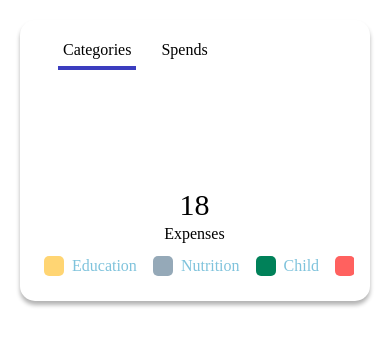
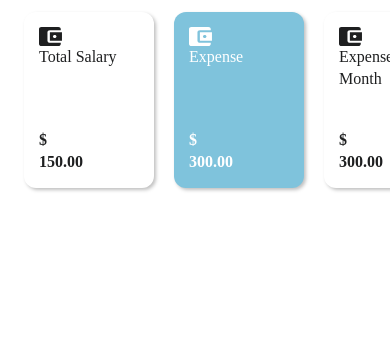
Before and after one commit to niluc/DST, a React Native app: screen / in a window 390 px wide. Shown: the top 346 px of the page. Built offline with nearby package versions, Linux system fonts and the light colour scheme; some icons are missing.

Commit message:
Big List for overview

```diff
--- a/App.js
+++ b/App.js
@@ -1,163 +1,26 @@
 import React from 'react';
-import {Chart} from './tk/chart';
-import {COLORS} from './tk/chart/theme';
+import BigList from './bigList';
 
 const App = () => {
-  let categoriesData = [
+  let data = [
     {
       id: 1,
-      name: 'Education',
-      color: COLORS.yellow,
-      expenses: [
-        {
-          id: 1,
-          title: 'Tuition Fee',
-          description: 'Tuition fee',
-          total: 100.0,
-        },
-        {
-          id: 2,
-          title: 'Arduino',
-          description: 'Hardward',
-          total: 30.0,
-        },
-        {
-          id: 3,
-          title: 'Javascript Books',
-          description: 'Javascript books',
-          total: 20.0,
-        },
-        {
-          id: 4,
-          title: 'PHP Books',
-          description: 'PHP books',
-          total: 20.0,
-        },
-      ],
+      title: 'Total Salary',
+      value: 150,
     },
     {
       id: 2,
-      name: 'Nutrition',
-      color: COLORS.lightBlue,
-      expenses: [
-        {
-          id: 5,
-          title: 'Vitamins',
-          description: 'Vitamin',
-          total: 25.0,
-        },
-
-        {
-          id: 6,
-          title: 'Protein powder',
-          description: 'Protein',
-          total: 50.0,
-        },
-      ],
+      title: 'Expense',
+      value: 300,
     },
     {
       id: 3,
-      name: 'Child',
-      color: COLORS.darkgreen,
-      expenses: [
-        {
-          id: 7,
-          title: 'Toys',
-          description: 'toys',
-          total: 25.0,
-        },
-        {
-          id: 8,
-          title: 'Baby Car Seat',
-          description: 'Baby Car Seat',
-          total: 100.0,
-        },
-        {
-          id: 9,
-          title: 'Pampers',
-          description: 'Pampers',
-          total: 100.0,
-        },
-        {
-          id: 10,
-          title: 'Baby T-Shirt',
-          description: 'T-Shirt',
-          total: 20.0,
-        },
-      ],
-    },
-    {
-      id: 4,
-      name: 'Beauty & Care',
-      color: COLORS.peach,
-      expenses: [
-        {
-          id: 11,
-          title: 'Skin Care product',
-          description: 'skin care',
-          total: 10.0,
-        },
-        {
-          id: 12,
-          title: 'Lotion',
-          description: 'Lotion',
-          total: 50.0,
-        },
-        {
-          id: 13,
-          title: 'Face Mask',
-          description: 'Face Mask',
-          total: 50.0,
-        },
-        {
-          id: 14,
-          title: 'Sunscreen cream',
-          description: 'Sunscreen cream',
-          total: 50.0,
-        },
-      ],
-    },
-    {
-      id: 5,
-      name: 'Sports',
-      color: COLORS.purple,
-      expenses: [
-        {
-          id: 15,
-          title: 'Gym Membership',
-          description: 'Monthly Fee',
-          total: 45.0,
-        },
-        {
-          id: 16,
-          title: 'Gloves',
-          description: 'Gym Equipment',
-          total: 15.0,
-        },
-      ],
-    },
-    {
-      id: 6,
-      name: 'Clothing',
-      color: COLORS.red,
-      expenses: [
-        {
-          id: 17,
-          title: 'T-Shirt',
-          description: 'Plain Color T-Shirt',
-          total: 20.0,
-        },
-        {
-          id: 18,
-          title: 'Jeans',
-          description: 'Blue Jeans',
-          total: 50.0,
-        },
-      ],
+      title: 'Expense Month',
+      value: 300,
     },
   ];
-  const [categories, setCategories] = React.useState(categoriesData);
-  return <Chart data={categories} />;
+  const [listData, setData] = React.useState(data);
+  return <BigList data={listData} />;
 };
 
 export default App;
--- /dev/null
+++ b/assets/icon/wallet.js
@@ -0,0 +1,20 @@
+import * as React from 'react';
+import Svg, {Path} from 'react-native-svg';
+
+function SvgComponent(props) {
+  return (
+    <Svg
+      width={23}
+      height={19}
+      fill="none"
+      xmlns="http://www.w3.org/2000/svg"
+      {...props}>
+      <Path
+        d="M21.754 15.833v1.056c0 1.161-1.088 2.111-2.417 2.111H2.417C1.076 19 0 18.05 0 16.889V2.11C0 .95 1.076 0 2.417 0h16.92c1.33 0 2.417.95 2.417 2.111v1.056H10.877c-1.341 0-2.417.95-2.417 2.11v8.445c0 1.161 1.076 2.111 2.417 2.111h10.877zm-10.877-2.11h12.086V5.277H10.877v8.444zm4.834-2.64c-1.003 0-1.813-.707-1.813-1.583s.81-1.583 1.813-1.583 1.813.707 1.813 1.583-.81 1.583-1.813 1.583z"
+        fill="currentColor"
+      />
+    </Svg>
+  );
+}
+
+export default SvgComponent;
--- /dev/null
+++ b/bigList/BigList.js
@@ -0,0 +1,93 @@
+import React, {useState} from 'react';
+import {StyleSheet, View, Text, FlatList} from 'react-native';
+
+import {icons, COLORS, SIZES, FONTS} from '../constants';
+
+export default function BigList(props) {
+  const [data, setData] = useState(props.data);
+
+  const renderItem = ({item, index}) => (
+    <View
+      style={{
+        width: 130,
+        padding: 15,
+        marginRight: 20,
+        marginLeft: index == 0 ? SIZES.padding : 0,
+        marginVertical: SIZES.radius,
+        borderRadius: SIZES.radius,
+        backgroundColor: index % 2 == 0 ? COLORS.white : COLORS.primary,
+        ...styles.shadow,
+      }}>
+      <icons.wallet
+        scaleX={1.1}
+        scaleY={1.1}
+        marginLeft={3}
+        marginBottom={5}
+        fill={index % 2 == 0 ? COLORS.black : COLORS.white}
+        color={index % 2 == 0 ? COLORS.black : COLORS.white}
+      />
+      {/* Title */}
+      <Text
+        style={{
+          ...FONTS.h3,
+          color: index % 2 == 0 ? COLORS.black : COLORS.white,
+        }}>
+        {item.title}
+      </Text>
+      <View style={{flex: 1}}></View>
+      {/* Price */}
+      <View
+        style={{
+          justifyContent: 'center',
+        }}>
+        <Text
+          style={{
+            color: index % 2 == 0 ? COLORS.black : COLORS.white,
+            ...FONTS.body3,
+            fontWeight: '700',
+          }}>
+          ${'\n'}
+          {item.value.toFixed(2)}
+        </Text>
+      </View>
+    </View>
+  );
+
+  return (
+    <View style={{height: 200}}>
+      {data.length > 0 && (
+        <FlatList
+          data={data}
+          renderItem={renderItem}
+          keyExtractor={item => `${item.id}`}
+          horizontal
+          showsHorizontalScrollIndicator={false}
+        />
+      )}
+
+      {data.length == 0 && (
+        <View
+          style={{
+            alignItems: 'center',
+            justifyContent: 'center',
+            height: 200,
+          }}>
+          <Text style={{color: COLORS.primary, ...FONTS.h3}}>No Record</Text>
+        </View>
+      )}
+    </View>
+  );
+}
+
+const styles = StyleSheet.create({
+  shadow: {
+    shadowColor: '#000',
+    shadowOffset: {
+      width: 2,
+      height: 2,
+    },
+    shadowOpacity: 0.25,
+    shadowRadius: 3.84,
+    elevation: 3,
+  },
+});
--- /dev/null
+++ b/bigList/index.js
@@ -0,0 +1,3 @@
+import BigList from './BigList';
+
+export default BigList;
--- /dev/null
+++ b/constants/icons.js
@@ -0,0 +1,3 @@
+import wallet from '../assets/icon/wallet.js';
+
+export default {wallet};
--- /dev/null
+++ b/constants/index.js
@@ -0,0 +1,4 @@
+import icons from './icons';
+import {COLORS, SIZES, FONTS} from './theme';
+
+export {icons, COLORS, SIZES, FONTS};
--- /dev/null
+++ b/constants/theme.js
@@ -0,0 +1,83 @@
+import { Dimensions } from "react-native";
+const { width, height } = Dimensions.get("window");
+
+export const COLORS = {
+  // base colors
+  primary: "#7FC3DC",
+  secondary: "#3B3DBF",
+
+  // colors
+  black: "#1E1F20",
+  white: "#FFFFFF",
+  lightGray: "#F5F7F9",
+  lightGray2: "#FAFBFD",
+  gray: "#BEC1D2",
+  blue: "#42B0FF",
+  darkgray: "#898C95",
+  yellow: "#FFD573",
+  lightBlue: "#95A9B8",
+  darkgreen: "#008159",
+  peach: "#FF615F",
+  purple: "#8e44ad",
+  red: "#FF0000",
+};
+
+export const SIZES = {
+  // global sizes
+  base: 8,
+  font: 14,
+  radius: 12,
+  padding: 24,
+  padding2: 36,
+
+  // font sizes
+  largeTitle: 50,
+  h1: 30,
+  h2: 22,
+  h3: 16,
+  h4: 14,
+  body1: 30,
+  body2: 20,
+  body3: 16,
+  body4: 14,
+
+  // app dimensions
+  width,
+  height,
+};
+
+export const FONTS = {
+  largeTitle: {
+    fontFamily: "Roboto-regular",
+    fontSize: SIZES.largeTitle,
+    lineHeight: 55,
+  },
+  h1: { fontFamily: "Roboto-Black", fontSize: SIZES.h1, lineHeight: 36 },
+  h2: { fontFamily: "Roboto-Bold", fontSize: SIZES.h2, lineHeight: 30 },
+  h3: { fontFamily: "Roboto-Bold", fontSize: SIZES.h3, lineHeight: 22 },
+  h4: { fontFamily: "Roboto-Bold", fontSize: SIZES.h4, lineHeight: 22 },
+  body1: {
+    fontFamily: "Roboto-Regular",
+    fontSize: SIZES.body1,
+    lineHeight: 36,
+  },
+  body2: {
+    fontFamily: "Roboto-Regular",
+    fontSize: SIZES.body2,
+    lineHeight: 30,
+  },
+  body3: {
+    fontFamily: "Roboto-Regular",
+    fontSize: SIZES.body3,
+    lineHeight: 22,
+  },
+  body4: {
+    fontFamily: "Roboto-Regular",
+    fontSize: SIZES.body4,
+    lineHeight: 22,
+  },
+};
+
+const appTheme = { COLORS, SIZES, FONTS };
+
+export default appTheme;
```
